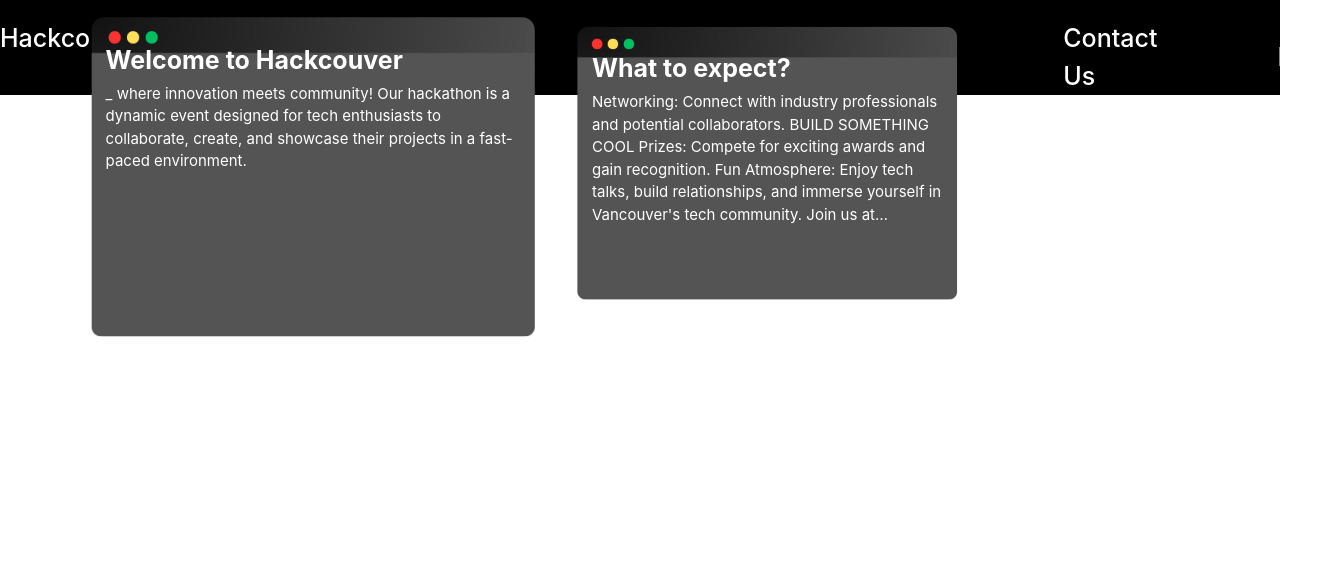
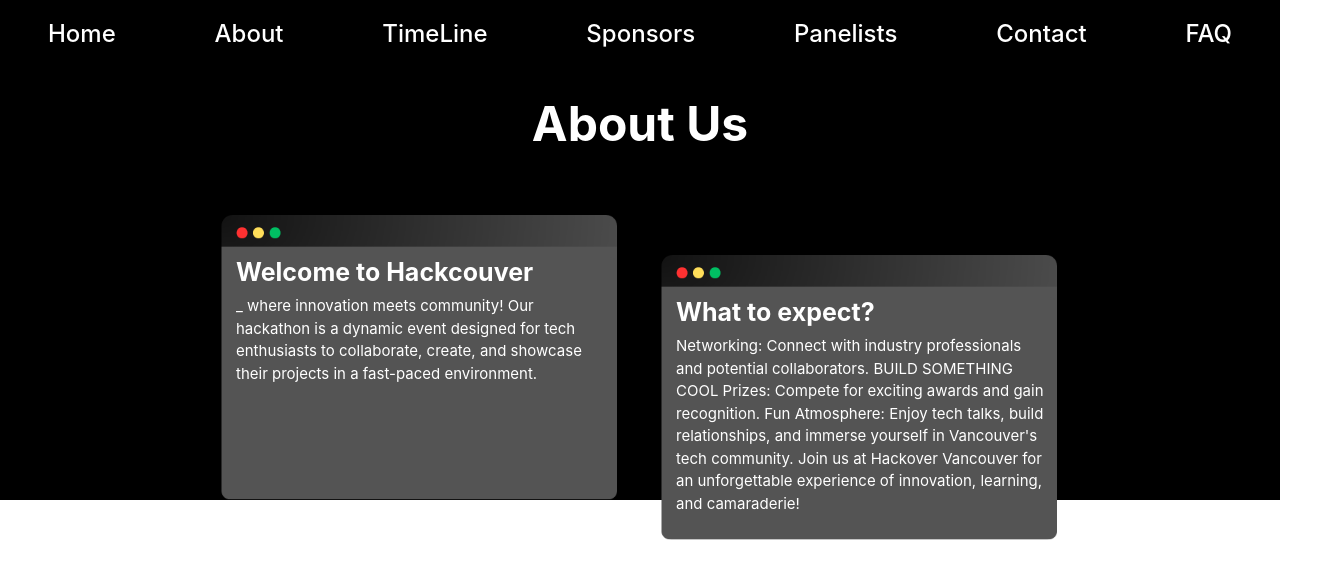
Before and after one commit to LeoQiu981112/hackcouver-2024, a React (Vite) app: page /About in a window 1280 px wide. Shown: the top 578 px of the page, 1326 px wide, since content can reach past the window. Built offline with nearby package versions, Linux system fonts and the light colour scheme.

Commit message:
created and updated navbar to flexbox

```diff
--- a/index.html
+++ b/index.html
@@ -5,7 +5,7 @@
   <meta charset="UTF-8" />
   <link rel="icon" type="image/svg+xml" href="/vite.svg" />
   <meta name="viewport" content="width=device-width, initial-scale=1.0" />
-  <title>Vite + React + TS</title>
+  <title>Hackcouver</title>
 </head>
 
 <body>
--- a/src/App.tsx
+++ b/src/App.tsx
@@ -11,12 +11,12 @@ import FAQ from "./components/FAQ";
 const App: React.FC = () => (
   <Routes>
     <Route path="/" element={<Home />} />
-    <Route path="/About" element={<About />} />
-    <Route path="/TimeLine" element={<TimeLine />} />
-    <Route path="/Sponsors" element={<Sponsors />} />
-    <Route path="/Panelists" element={<Panelists />} />
-    <Route path="/Contact" element={<Contact />} />
-    <Route path="/FAQ" element={<FAQ />} />
+    <Route path="/about" element={<About />} />
+    <Route path="/timeline" element={<TimeLine />} />
+    <Route path="/sponsors" element={<Sponsors />} />
+    <Route path="/panelists" element={<Panelists />} />
+    <Route path="/contact" element={<Contact />} />
+    <Route path="/faq" element={<FAQ />} />
   </Routes>
 );
 
--- a/src/components/About.tsx
+++ b/src/components/About.tsx
@@ -1,45 +1,71 @@
-import React from "react";
-import NavBarComponent from './NavBarComponent';
 import {
     Box,
     Flex,
     Text,
     Image,
-    Heading
+    Heading,
+    Center
 } from "@chakra-ui/react";
 import ide_image from '../assets/ide.png';
+import NavBar from "./NavBar";
 
 
+export default function About() {
 
-const About: React.FC = () => (
+    return (
+
         <>
 
+            <NavBar />
+
+            <Center>
+                <Heading as='h1' size='2xl' margin='2rem'>About Us</Heading>
+            </Center>
 
 
-        <NavBarComponent />
-        <Box position="absolute" left="7%" top="15%" w="35%" h="45%" >
+            <Flex direction='row' align='center' justify='center' marginX='1rem' gap='10' margin='2rem' wrap='wrap'>
+
+
+                    <Box position="relative" width='400px'>
+
+
                         <Image src={ide_image} />
-            <Box position="absolute" top="15%" left="0" right="0" bottom="0" p="4" >
-                <Heading size='md' my='2' fontSize="25px" color="white" fontWeight="bold">
+
+
+                        <Box position="absolute" top="13%" left="4" right="4">
+                            <Heading position="relative" size='md' my='2' fontSize="25px" color="white" fontWeight="bold">
                                 Welcome to Hackcouver
                             </Heading>
                             <Text fontSize="15px" color="white">
                                 _ where innovation meets community! Our hackathon is a dynamic event designed for tech enthusiasts to collaborate, create, and showcase their projects in a fast-paced environment.
                             </Text>
                         </Box>
+
+
                     </Box>
-        <Box position="absolute" right="25%" top="25%" w="30%" h="40%" >
+
+
+
+
+                    <Box position="relative" top="10" width="400px">
+
+
                         <Image src={ide_image} />
-            <Box position="absolute" top="15%" left="0" right="0" bottom="0" p="4">
-                <Heading size='md' my='2' fontSize="25px" color="white" fontWeight="bold">
+
+
+                        <Box position="absolute" top="13%" left="4" right="4">
+                            <Heading position="relative" size='md' my='2' fontSize="25px" color="white" fontWeight="bold">
                                 What to expect?
                             </Heading>
-                <Text fontSize="15px" color="white" noOfLines={6}>
+                            <Text fontSize="15px" color="white">
                                 Networking: Connect with industry professionals and potential collaborators. BUILD SOMETHING COOL Prizes: Compete for exciting awards and gain recognition. Fun Atmosphere: Enjoy tech talks, build relationships, and immerse yourself in Vancouver's tech community. Join us at Hackover Vancouver for an unforgettable experience of innovation, learning, and camaraderie!
                             </Text>
                         </Box>
+
+
                     </Box>
+
+        </Flex>
         </>
-);
-
-export default About;
+    )
+}
--- a/src/components/FAQ.tsx
+++ b/src/components/FAQ.tsx
@@ -1,8 +1,8 @@
-import { Center, Flex } from '@chakra-ui/react';
+import { Flex } from '@chakra-ui/react';
 import { Heading } from '@chakra-ui/react';
 import { Card, CardBody, } from '@chakra-ui/react'
 
-import NavBarComponent from './NavBarComponent';
+import NavBar from './NavBar';
 
 
 export default function FAQ() {
@@ -27,21 +27,23 @@ export default function FAQ() {
 
     return (
         <>
-        <NavBarComponent />
+        <NavBar />
 
-        <Center>
-            <Heading>FAQ</Heading>
-        </Center>
 
-        <Flex direction={'column'} gap={'6'} margin={'4rem'} align={'center'} >
-            {QandA.map((item) => (
-                <Card padding={'1rem'} key={item.question} maxWidth={'800px'}>
+        <Flex direction='column' gap='6' margin='1rem' align='center' >
+
+            <Heading as='h1' size='2xl' margin='2rem'>FAQ</Heading>
+
+            {QandA.map((item, index) => (
+                <Card padding='1rem' key={index} maxWidth='800px'>
                     <Heading>{item.question}</Heading>
                     <CardBody>
                         {item.answer}
                     </CardBody>
                 </Card>
             ))}
+
+
         </Flex>
 
         </>
--- /dev/null
+++ b/src/components/NavBar.tsx
@@ -0,0 +1,62 @@
+
+
+import { Flex } from "@chakra-ui/react"
+import { Link } from 'react-router-dom'
+
+export default function NavBar() {
+
+    const pages = [
+
+        {
+            name: 'Home',
+            path: '/',
+        },
+        {
+            name: 'About',
+            path: '/about',
+        },
+        {
+            name: 'TimeLine',
+            path: '/timeline',
+        },
+        {
+            name: 'Sponsors',
+            path: '/sponsors',
+        },
+        {
+            name: 'Panelists',
+            path: '/panelists',
+        },
+        {
+            name: 'Contact',
+            path: '/contact',
+        },
+        {
+            name: 'FAQ',
+            path: '/faq',
+        },
+
+    ]
+
+    return (
+        <>
+        <Flex
+            as="nav"
+            align="center"
+            justify="space-between"
+            wrap="wrap"
+            padding="1rem"
+            color="white"
+            marginX='2rem'
+            fontSize={'1.5rem'}
+        >
+
+            {pages.map((page => (
+                <Link to={page.path}> {page.name} </Link>
+            )))}
+
+        </Flex>
+        </>
+    )
+
+}
--- a/src/components/NavBarComponent.tsx
+++ b/src/components/NavBarComponent.tsx
@@ -1,6 +1,6 @@
 import React from 'react';
-import { Box, Text, Stack } from '@chakra-ui/react';
-import { useNavigate, Link } from 'react-router-dom';
+import { Text, Stack } from '@chakra-ui/react';
+import { Link } from 'react-router-dom';
 import {
     Breadcrumb,
     BreadcrumbItem,
--- a/src/components/Panelists.tsx
+++ b/src/components/Panelists.tsx
@@ -1,13 +1,13 @@
-import React from "react";
-import NavBarComponent from './NavBarComponent';
-import { Flex, Grid, GridItem, Center, CardBody, CardHeader } from "@chakra-ui/react";
+
+import { Flex, Grid, GridItem, CardBody, CardHeader } from "@chakra-ui/react";
 import { Heading } from "@chakra-ui/react";
 import { Card } from "@chakra-ui/react";
 
-import { Avatar, AvatarBadge, AvatarGroup } from '@chakra-ui/react'
+import { Avatar} from '@chakra-ui/react'
 import { Wrap, WrapItem } from "@chakra-ui/react";
 import { RoundAvatar, SquareAvatar } from "./AvatarItems";
 
+import NavBar from "./NavBar";
 
 export default function FAQ() {
 
@@ -56,24 +56,23 @@ export default function FAQ() {
 
     return (
         <>
-        <NavBarComponent />
+        <NavBar />
 
-        <Flex direction={'column'} gap={8}>
-
-                    <Center>
-                        <Heading>Opening Ceremony Panelist</Heading>
-                    </Center>
+        <Flex direction='column' gap={8} align='center'>
 
 
-                <Flex align={'center'} justify={'center'} gap={20}>
+                <Heading as='h1' size='2xl' margin='2rem'>Panelists</Heading>
+
+
+                <Flex wrap='wrap' align='center' justify='center' gap='20'>
                     {/* Judges */}
-                    <Card padding={'1rem'}>
+                    <Card padding='1rem'>
                         <CardHeader>
                             <Heading>Judges</Heading>
                         </CardHeader>
 
                         <CardBody>
-                            <Grid templateColumns='repeat(4, 1fr)' gap={10} margin={'8px'}>
+                            <Grid templateColumns='repeat(4, 1fr)' gap='10' margin='8px'>
                             {Judges.map(() => (
                                 <GridItem colSpan={1}>
                                     <Wrap>
--- a/src/components/Sponsors.tsx
+++ b/src/components/Sponsors.tsx
@@ -1,22 +1,29 @@
-import React from "react";
-import MenuComponent from './MenuComponent';
-import NavBarComponent from './NavBarComponent';
-import { Box, Flex } from "@chakra-ui/react";
+import { Flex } from "@chakra-ui/react";
+import { Heading } from "@chakra-ui/react";
 
-const Sponsors: React.FC = () => (
-    <Flex position="relative" w="100vw" h="100vh">
-        <Box position="absolute" top="0" left="0">
-            <h1>Sponsors8</h1>
-        </Box>
-        {/* navbar should be centered */}
-        <Box position="absolute" top="0" left="30%">
-            <NavBarComponent />
-        </Box>
+import NavBar from "./NavBar";
 
-        <Box position="absolute" top="0" right="0">
-            <MenuComponent />
-        </Box>
-    </Flex>
-);
+export default function Sponsors() {
 
-export default Sponsors;
+    return (
+        <>
+        <NavBar />
+
+        <Flex
+            direction='column'
+            align='center'
+            justify='center'
+            marginX='1rem'
+        >
+            <Heading as='h1' size='2xl' marginTop='1rem' marginBottom='4rem'>Sponsors</Heading>
+            <Heading as='h2' size='lg'>Sponsor 1</Heading>
+            <Heading as='h2' size='lg'>Sponsor 2</Heading>
+            <Heading as='h2' size='lg'>Sponsor 3</Heading>
+
+        </Flex>
+
+
+        </>
+    )
+
+}
--- a/src/components/TimeLine.tsx
+++ b/src/components/TimeLine.tsx
@@ -1,25 +1,24 @@
-import React from "react";
-import NavBarComponent from './NavBarComponent';
+import NavBar from './NavBar';
 import TimelineComponent from "./TimeLineComponent";
-import RotatingSquare from "./rotating_square";
+
 import {
-    Box,
     Flex,
-    Text,
-    Image,
-    Heading
+    Heading,
 } from "@chakra-ui/react";
 
 
-const TimeLine: React.FC = () => (
-    <Flex direction="column" align="left" >
-        <NavBarComponent />
-        <Heading size='md' fontSize="50px" color="white" fontWeight="bold" marginBottom={10}>
-            Timeline
-        </Heading>
-        <TimelineComponent />
-    </Flex>
-);
+export default function Timeline() {
+    return (
+        <>
+        <NavBar />
+        <Flex direction="column" align="center" >
 
+            <Heading as='h1' size='2xl' margin='2rem'>Timeline</Heading>
 
-export default TimeLine;
+            <TimelineComponent />
+
+        </Flex>
+        </>
+    )
+
+}
```
Also changed, not shown: src/components/Contact.tsx (+26 -19 lines), src/components/Home.tsx (+16 -9 lines), src/App.css (line endings or trailing spaces). Lines whose indentation alone changed are shown as unchanged.
